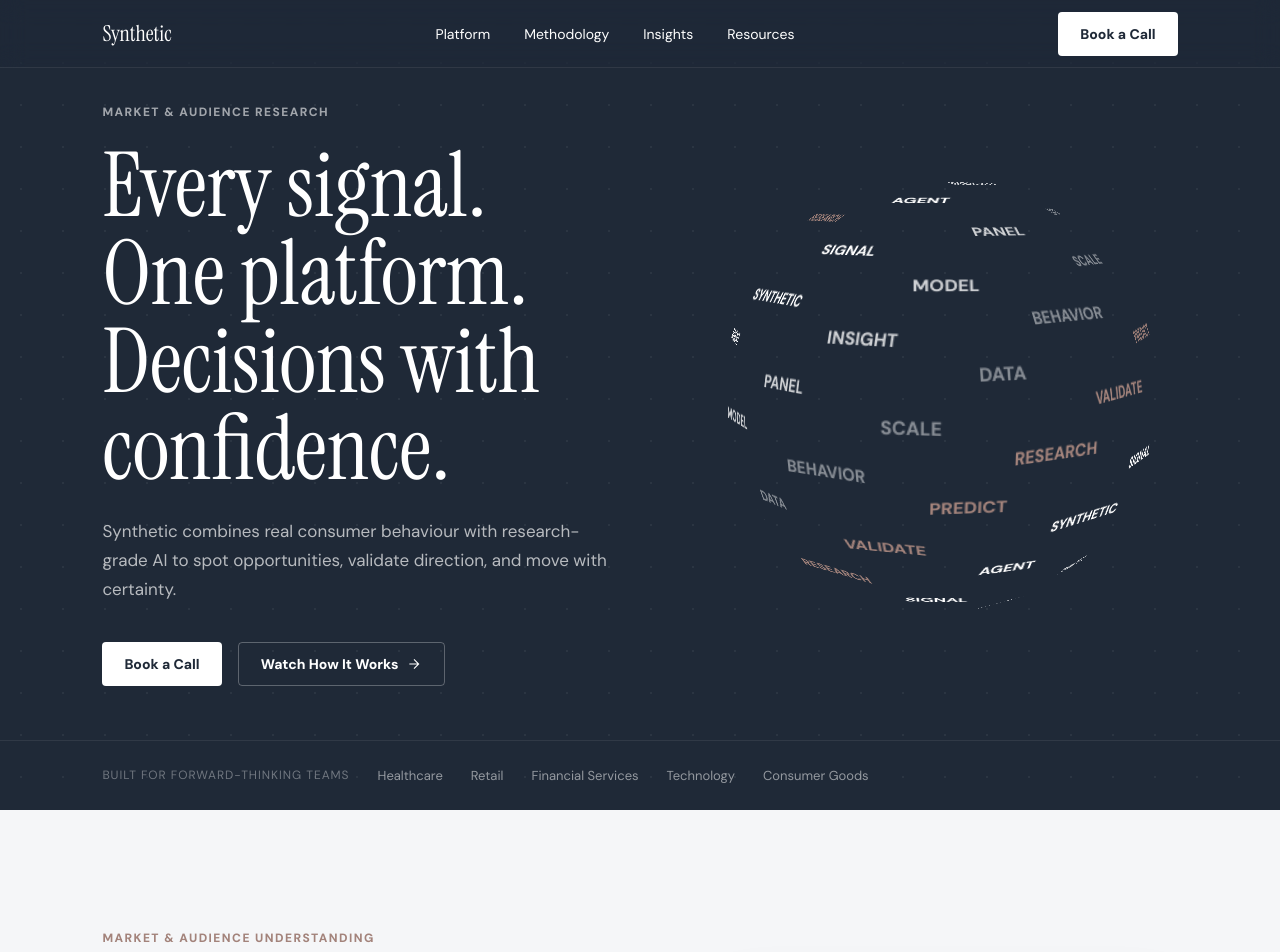
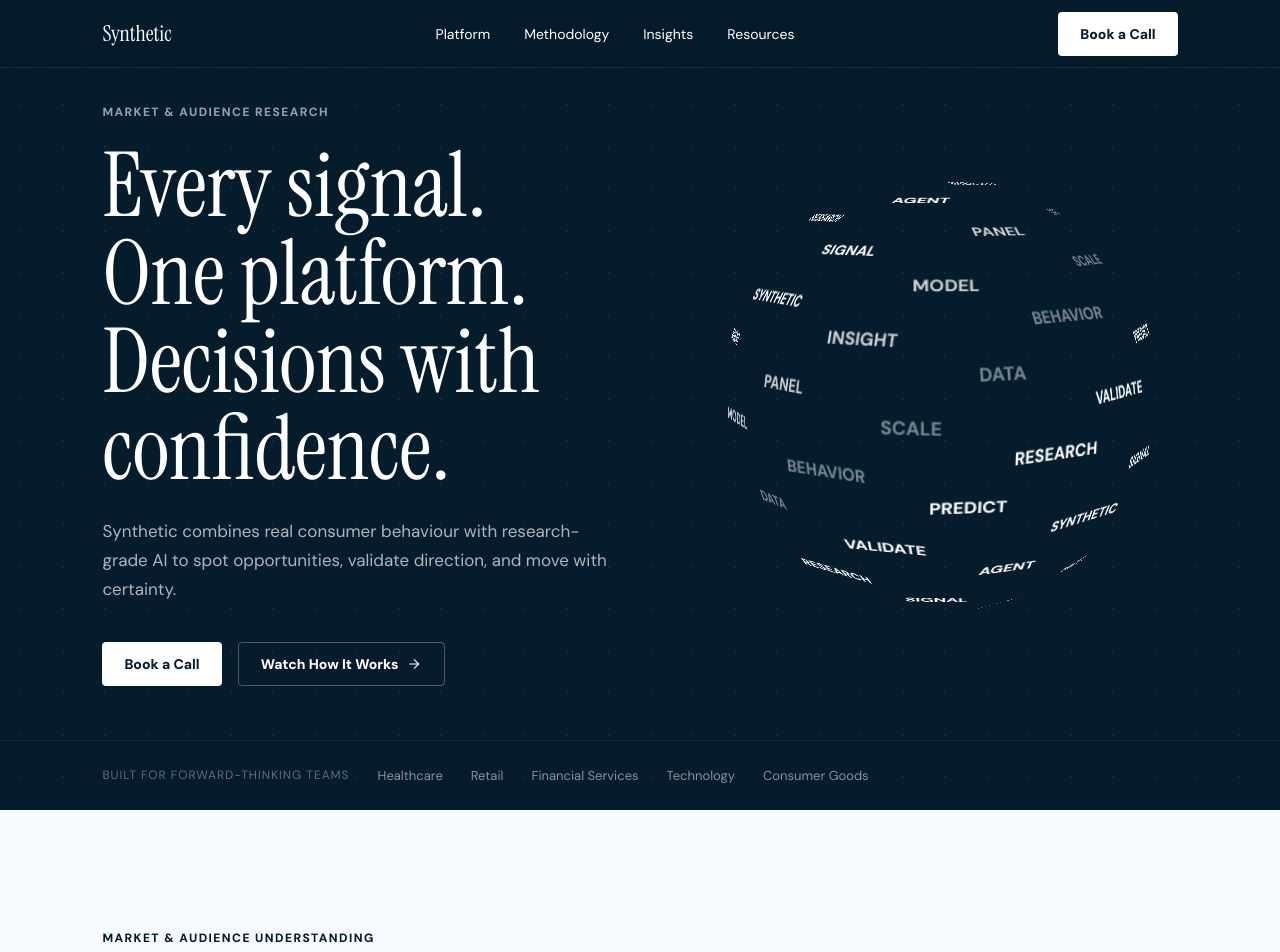
Before and after one commit to aarpee1982/synthetic-research-mvp, a Next.js app: page / in a window 1280 px wide. Shown: the top 952 px of the page. Built offline with nearby package versions, Linux system fonts and the light colour scheme.

Commit message:
Switch palette to McKinsey blue and white

```diff
--- a/src/app/globals.css
+++ b/src/app/globals.css
@@ -2,12 +2,12 @@
 
 :root {
   --white: #ffffff;
-  --slate: #1f2937;
-  --slate-soft: #374151;
-  --clay: #a3837b;
-  --muted: #6b7280;
-  --stone: #f5f6f8;
-  --line: rgba(55, 65, 81, 0.1);
+  --slate: #051c2c;
+  --slate-soft: #051c2c;
+  --clay: #051c2c;
+  --muted: rgba(5, 28, 44, 0.62);
+  --stone: #f7fbff;
+  --line: rgba(5, 28, 44, 0.1);
 }
 
 * {
@@ -224,10 +224,10 @@ p {
 }
 
 .smr2-home {
-  --smr2-ink: #1f2937;
-  --smr2-clay: #a3837b;
-  --smr2-stone: #f5f6f8;
-  --smr2-line: rgba(31, 41, 55, 0.1);
+  --smr2-ink: #051c2c;
+  --smr2-clay: #051c2c;
+  --smr2-stone: #f7fbff;
+  --smr2-line: rgba(5, 28, 44, 0.1);
   overflow: hidden;
   background: #ffffff;
   color: var(--smr2-ink);
@@ -255,7 +255,7 @@ p {
   height: 68px;
   padding: 0 clamp(20px, 8vw, 112px);
   border-bottom: 1px solid rgba(255, 255, 255, 0.08);
-  background: rgba(31, 41, 55, 0.18);
+  background: rgba(5, 28, 44, 0.22);
   backdrop-filter: blur(12px);
   color: #ffffff;
 }
@@ -324,7 +324,7 @@ p {
   display: grid;
   gap: 18px;
   padding: 30px 24px;
-  background: rgba(31, 41, 55, 0.98);
+  background: rgba(5, 28, 44, 0.98);
 }
 
 .smr2-mobile-panel a {
@@ -418,7 +418,7 @@ p {
 
 .smr2-sphere-word.tone-0 { color: #ffffff; }
 .smr2-sphere-word.tone-2 { color: rgba(255, 255, 255, 0.46); }
-.smr2-sphere-word.tone-3 { color: var(--smr2-clay); }
+.smr2-sphere-word.tone-3 { color: #ffffff; }
 
 @keyframes smr2-spin {
   from { transform: rotateX(-12deg) rotateY(0deg); }
@@ -480,7 +480,7 @@ p {
 .smr2-tab-panel p,
 .smr2-faq-item p,
 .smr2-footer p {
-  color: rgba(31, 41, 55, 0.64);
+  color: rgba(5, 28, 44, 0.64);
   line-height: 1.68;
 }
 
@@ -488,7 +488,7 @@ p {
 .smr2-tab-panel img {
   width: 100%;
   border-radius: 8px;
-  box-shadow: 0 22px 70px rgba(31, 41, 55, 0.12);
+  box-shadow: 0 22px 70px rgba(5, 28, 44, 0.12);
 }
 
 .smr2-stats-row {
@@ -513,7 +513,7 @@ p {
   display: block;
   max-width: 150px;
   margin-top: 10px;
-  color: rgba(31, 41, 55, 0.52);
+  color: rgba(5, 28, 44, 0.52);
   font-size: 12px;
   font-weight: 800;
   letter-spacing: 0.04em;
@@ -552,7 +552,7 @@ p {
 }
 
 .smr2-capability-card:nth-child(even) {
-  border-top-color: rgba(163, 131, 123, 0.5);
+  border-top-color: rgba(5, 28, 44, 0.5);
 }
 
 .smr2-capability-card span,
@@ -608,7 +608,7 @@ p {
 .smr2-tab-list small {
   display: block;
   margin-top: 6px;
-  color: rgba(31, 41, 55, 0.54);
+  color: rgba(5, 28, 44, 0.54);
   line-height: 1.5;
 }
 
@@ -788,7 +788,7 @@ p {
 
 ::-webkit-scrollbar-thumb {
   border-radius: 3px;
-  background: rgba(55, 65, 81, 0.3);
+  background: rgba(5, 28, 44, 0.3);
 }
 
 @media (max-width: 920px) {
```
